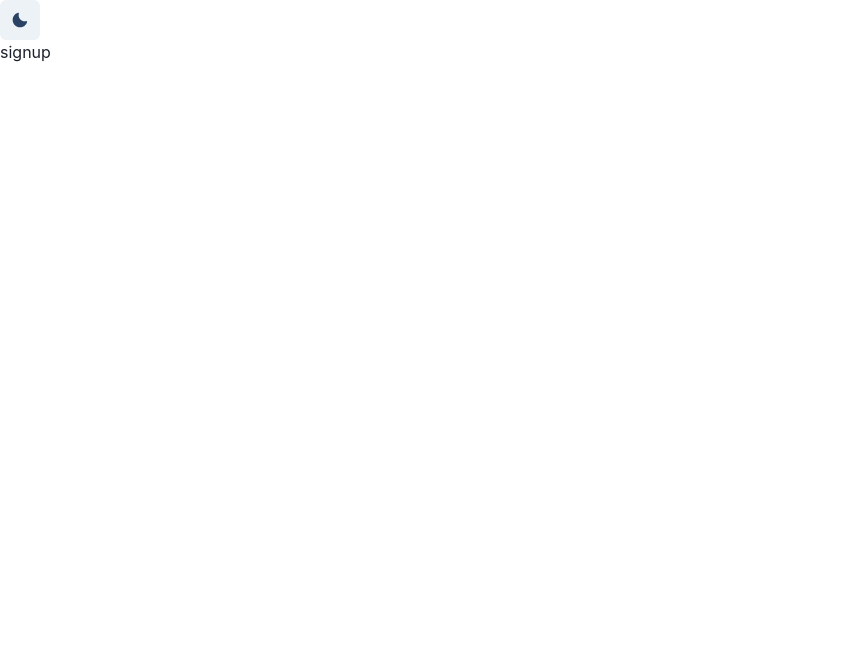
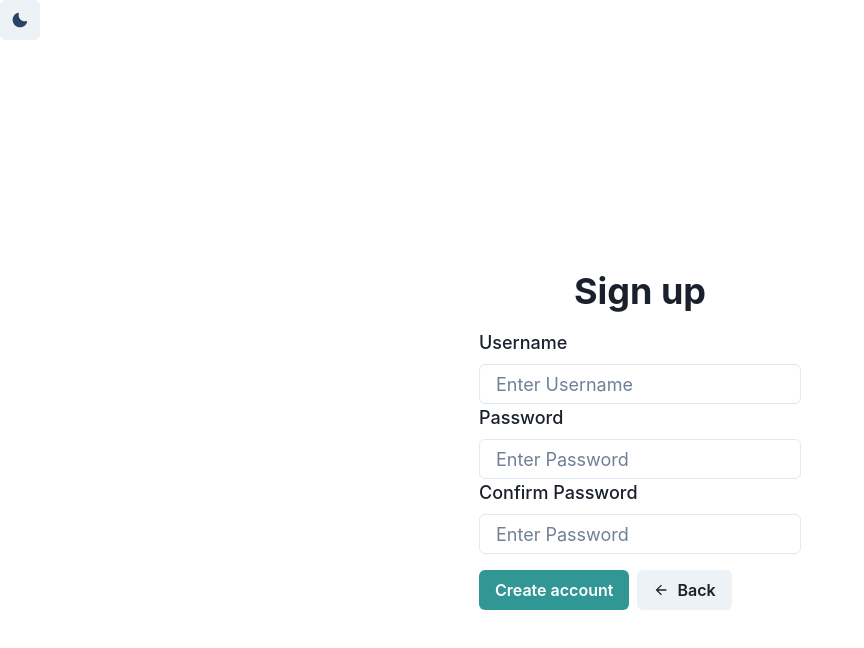
Before and after one commit to woodsjd11/whatsapp-clone, a React (Create React App) app in the folder chatapp/: page /register in a window 1280 px wide. Shown: the top 648 px of the page, without its empty margins (0-864 px from the left). Built offline with nearby package versions, Linux system fonts and the light colour scheme.

Commit message:
add signup page with navigation

```diff
--- a/chatapp/src/components/login/login.tsx
+++ b/chatapp/src/components/login/login.tsx
@@ -10,10 +10,12 @@ import {
 } from "@chakra-ui/react";
 import { useFormik, FormikProps } from "formik";
 import React, { useState } from "react";
+import { useNavigate } from "react-router-dom";
 import * as yup from "yup";
 
 export default function Login() {
   const [isSubmitted, setSubmitted] = useState(false);
+  const navigate = useNavigate();
 
   interface FormValues {
     username: string;
@@ -98,7 +100,7 @@ export default function Login() {
           >
             Log In
           </Button>
-          <Button>Sign Up</Button>
+          <Button onClick={()=>{navigate("/register")}}>Sign Up</Button>
         </ButtonGroup>
       </form>
     </VStack>
--- a/chatapp/src/components/login/signup.tsx
+++ b/chatapp/src/components/login/signup.tsx
@@ -1,5 +1,135 @@
-import React from "react";
+import { ArrowBackIcon } from "@chakra-ui/icons";
+import {
+  VStack,
+  ButtonGroup,
+  FormControl,
+  FormLabel,
+  Button,
+  FormErrorMessage,
+  Input,
+  Heading,
+} from "@chakra-ui/react";
+import { useFormik, FormikProps } from "formik";
+import React, { useState } from "react";
+import { useNavigate } from "react-router-dom";
+import * as yup from "yup";
 
 export default function SignUp() {
-  return <div>signup</div>;
+  const [isSubmitted, setSubmitted] = useState(false);
+  const navigate = useNavigate();
+
+  interface FormValues {
+    username: string;
+    password: string;
+    confirmPassword: string;
+  }
+  const personSchema = yup.object({
+    username: yup
+      .string()
+      .required("Username required!")
+      .min(6, "Username must be between 6 and 20 characters")
+      .max(20, "Username must be between 6 and 20 characters"),
+    password: yup
+      .string()
+      .required("Password required!")
+      .min(
+        8,
+        "Must Contain 8 Characters, One Uppercase, One Lowercase, One Number and one special case Character"
+      )
+      .matches(
+        /^(?=.*[A-Za-z])(?=.*\d)(?=.*[@$!%*#?&])[A-Za-z\d@$!%*#?&]{8,}$/,
+        "Must Contain 8 Characters, One Uppercase, One Lowercase, One Number and one special case Character"
+      ),
+      confirmPassword: yup.string()
+      .oneOf([yup.ref('password'), null], 'Passwords must match')
+  });
+
+  const formik: FormikProps<FormValues> = useFormik<FormValues>({
+    initialValues: { username: "", password: "", confirmPassword: "" },
+    validationSchema: personSchema,
+    onSubmit: (values, actions) => {
+      alert(JSON.stringify(values, null, 2));
+      actions.resetForm();
+    },
+  });
+
+  return (
+    <VStack
+      w={{ base: "90%", md: "500px" }}
+      m="auto"
+      justify="center"
+      h="100vh"
+      spacing="1rem"
+    >
+      <Heading>Sign up</Heading>
+      <form onSubmit={formik.handleSubmit}>
+        <FormControl
+          isInvalid={formik.errors.username != null && formik.touched.username}
+        >
+          <FormLabel fontSize="lg">Username</FormLabel>
+          <Input
+            name="username"
+            placeholder="Enter Username"
+            autoComplete="off"
+            fontSize="lg"
+            value={formik.values.username}
+            onChange={formik.handleChange}
+            onBlur={formik.handleBlur}
+          ></Input>
+          <FormErrorMessage>{formik.errors.username}</FormErrorMessage>
+        </FormControl>
+        <FormControl
+          isInvalid={formik.errors.password != null && formik.touched.password}
+        >
+          <FormLabel fontSize="lg">Password</FormLabel>
+          <Input
+            name="password"
+            placeholder="Enter Password"
+            autoComplete="off"
+            fontSize="lg"
+            type="password"
+            value={formik.values.password}
+            onChange={formik.handleChange}
+            onBlur={formik.handleBlur}
+          ></Input>
+          <FormErrorMessage>{formik.errors.password}</FormErrorMessage>
+        </FormControl>
+        <FormControl
+          isInvalid={formik.errors.confirmPassword != null && formik.touched.confirmPassword}
+        >
+          <FormLabel fontSize="lg">Confirm Password</FormLabel>
+          <Input
+            name="confirmPassword"
+            placeholder="Enter Password"
+            autoComplete="off"
+            fontSize="lg"
+            type="password"
+            value={formik.values.confirmPassword}
+            onChange={formik.handleChange}
+            onBlur={formik.handleBlur}
+          ></Input>
+          <FormErrorMessage>{formik.errors.confirmPassword}</FormErrorMessage>
+        </FormControl>
+        <ButtonGroup pt="1rem">
+          <Button
+            colorScheme="teal"
+            type="submit"
+            onClick={() => {
+              setSubmitted(true);
+            }}
+          >
+            Create account
+          </Button>
+          <Button
+            onClick={() => {
+              navigate("/");
+            }}
+            leftIcon={<ArrowBackIcon />}
+          >
+            Back
+          </Button>
+        </ButtonGroup>
+      </form>
+    </VStack>
+  );
 }
```
